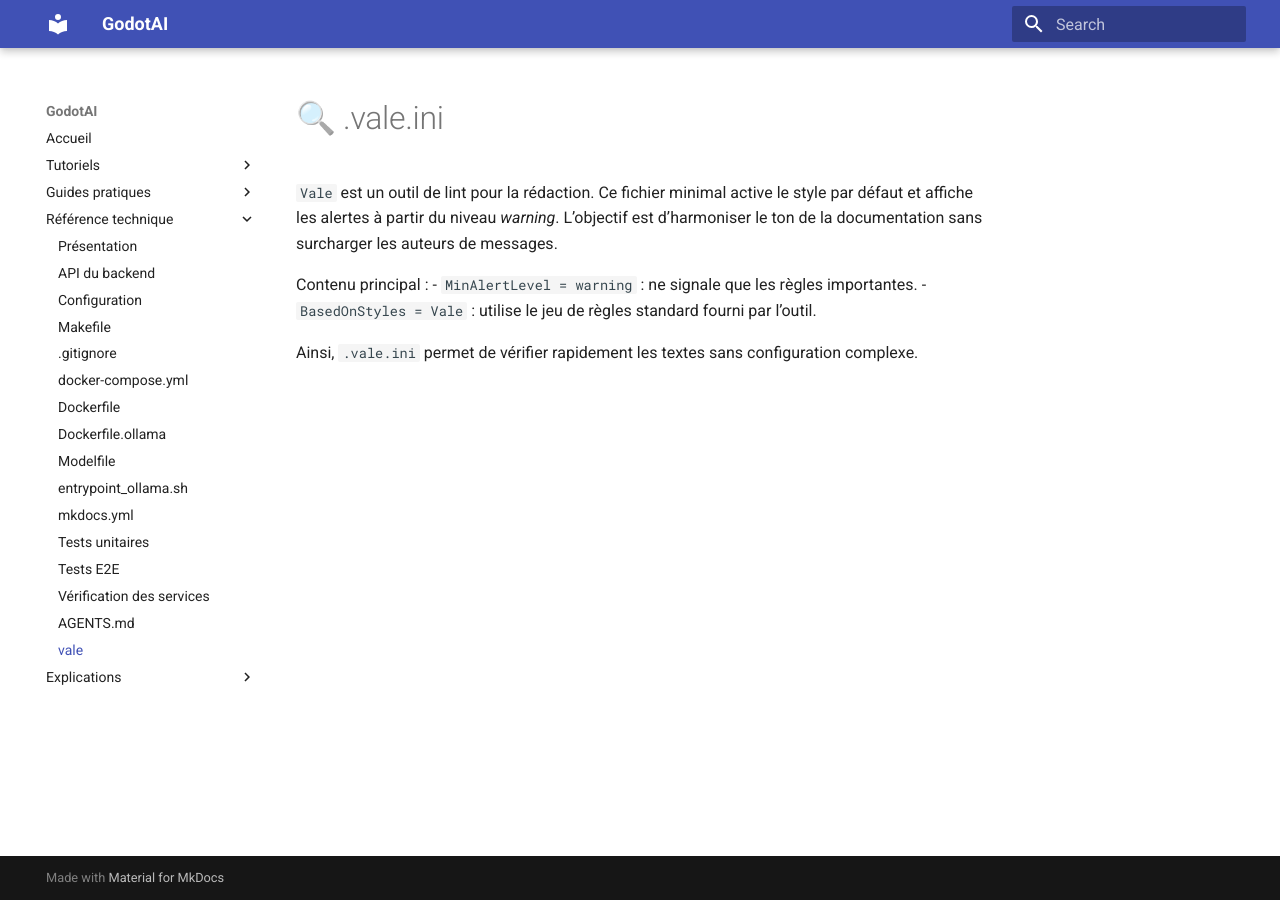
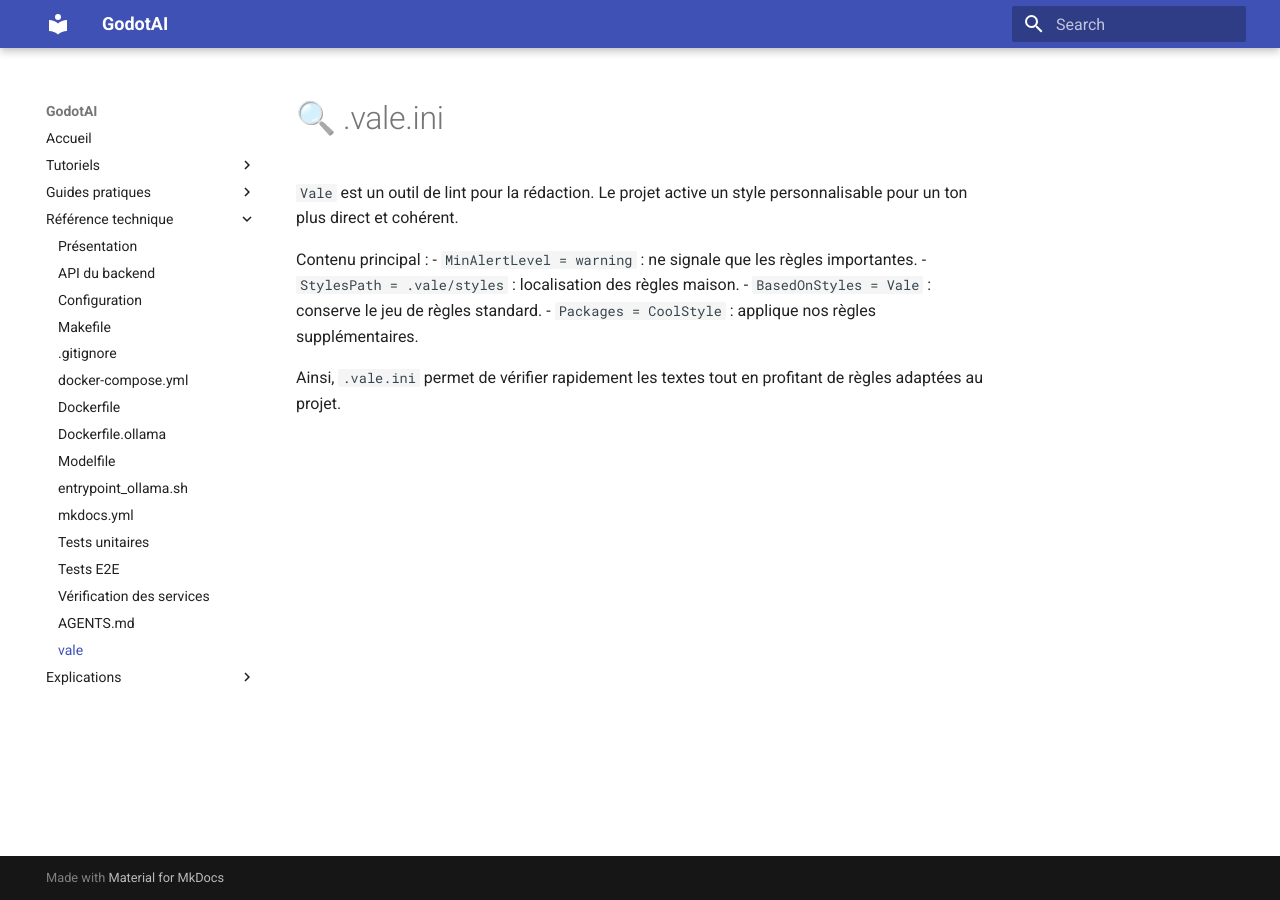
Before and after one commit to EZPK/GodotAI, an MkDocs documentation site: the page built from docs/reference/vale.md, in a window 1280 px wide. Built offline with MkDocs 1.6.1 and Material for MkDocs 9.7.7, drawn with Linux system fonts in a browser that asks for light colours.

Commit message:
Add custom Vale style

```diff
--- a/docs/reference/vale.md
+++ b/docs/reference/vale.md
@@ -1,9 +1,11 @@
 # 🔍 .vale.ini
 
-`Vale` est un outil de lint pour la rédaction. Ce fichier minimal active le style par défaut et affiche les alertes à partir du niveau *warning*. L’objectif est d’harmoniser le ton de la documentation sans surcharger les auteurs de messages.
+`Vale` est un outil de lint pour la rédaction. Le projet active un style personnalisable pour un ton plus direct et cohérent.
 
 Contenu principal :
 - `MinAlertLevel = warning` : ne signale que les règles importantes.
-- `BasedOnStyles = Vale` : utilise le jeu de règles standard fourni par l’outil.
+- `StylesPath = .vale/styles` : localisation des règles maison.
+- `BasedOnStyles = Vale` : conserve le jeu de règles standard.
+- `Packages = CoolStyle` : applique nos règles supplémentaires.
 
-Ainsi, `.vale.ini` permet de vérifier rapidement les textes sans configuration complexe.
+Ainsi, `.vale.ini` permet de vérifier rapidement les textes tout en profitant de règles adaptées au projet.
```
Also changed, not shown: docs/guides/qualite-redaction-vale.md (+4 -1 lines), 6 other files.
